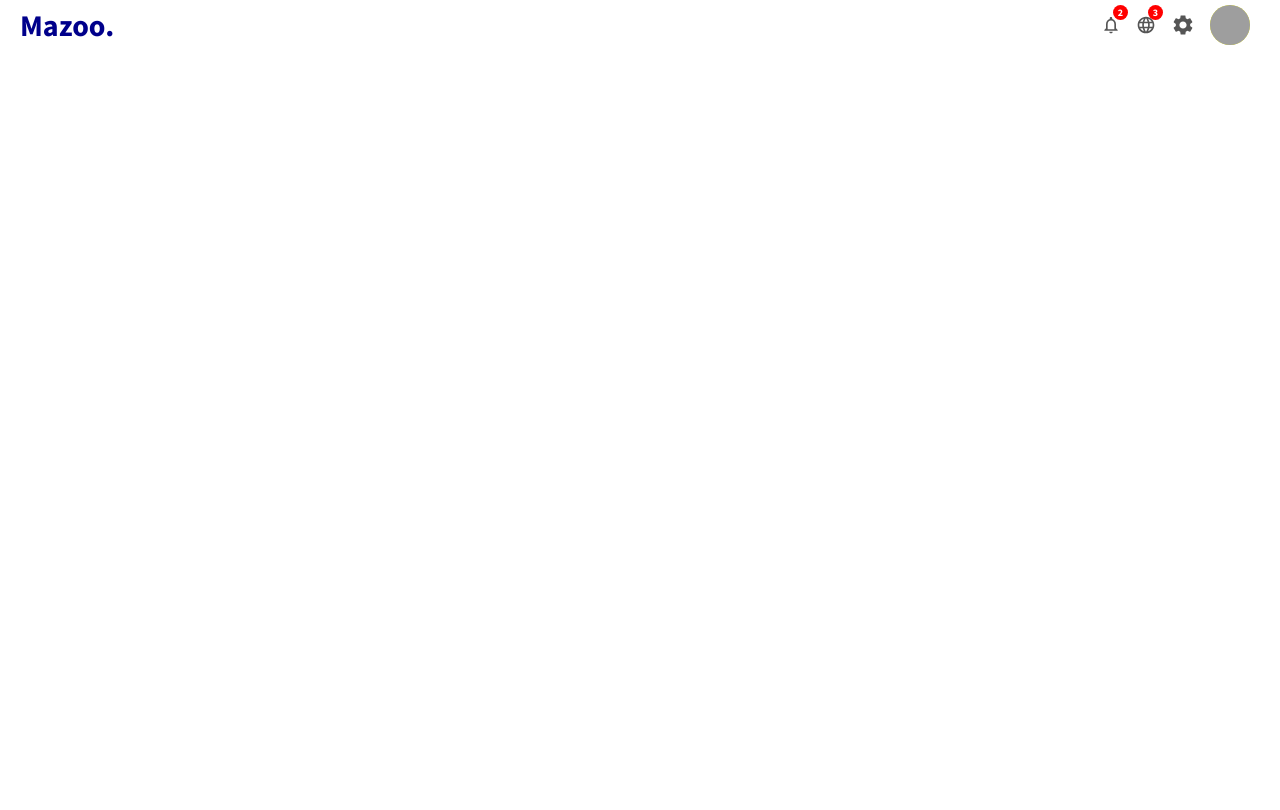
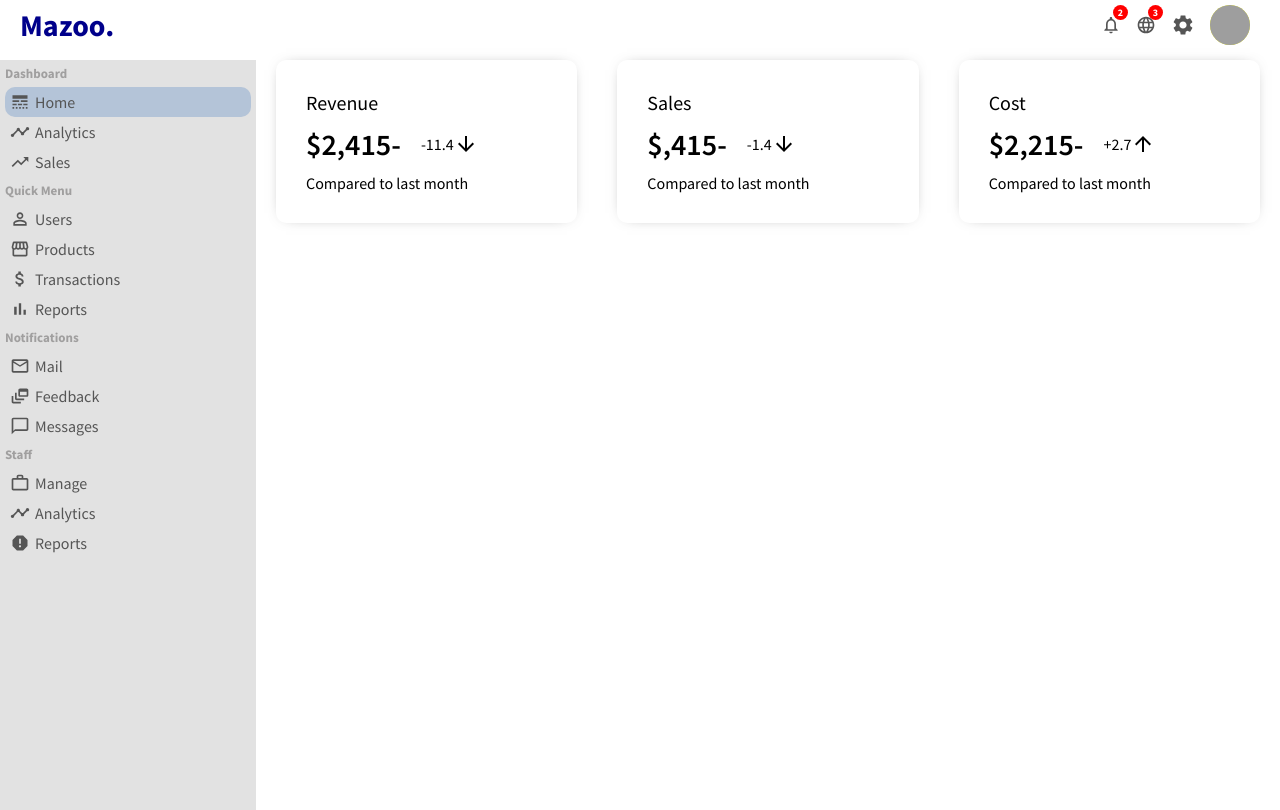
Before and after one commit to marizoo/admin-panel, a React (Create React App) app: page / in a window 1280 px wide. Built offline with nearby package versions, Linux system fonts and the light colour scheme; grey boxes are pictures that could not be loaded.

Commit message:
completed side bar component

```diff
--- a/src/App.jsx
+++ b/src/App.jsx
@@ -1,9 +1,16 @@
+import ContainerMain from "./components/ContainerMain";
+import Sidebar from "./components/Sidebar";
 import Topbar from "./components/Topbar";
+import Home from "./pages/Home";
 
 const App = () => {
   return (
   <div>
     <Topbar />
+    <ContainerMain>
+      <Sidebar />
+      <Home />
+    </ContainerMain>
     </div>
   );
 };
--- /dev/null
+++ b/src/components/ContainerMain.jsx
@@ -0,0 +1,17 @@
+import React from 'react'
+import styled from 'styled-components'
+
+const Cont = styled.div`
+display: flex;
+margin-top: 10px;
+`
+
+const ContainerMain = ({children}) => {
+    return (
+        <Cont>
+            {children}
+        </Cont>
+    )
+}
+
+export default ContainerMain
--- /dev/null
+++ b/src/components/FeaturedInfo.jsx
@@ -0,0 +1,93 @@
+import { ArrowDownward, ArrowUpward } from '@material-ui/icons'
+import React from 'react'
+import styled from 'styled-components'
+
+const Cont = styled.div`
+display: flex;
+align-items: center;
+justify-content: space-between;
+`
+
+const Wrapper = styled.div`
+flex: 1;
+margin: 0 20px;
+padding: 30px;
+border-radius: 10px;
+cursor: pointer;
+box-shadow: 0 0 15px -10px rgba(0, 0, 0, 0.75);
+`
+const Item = styled.div``
+const Title = styled.span`
+font-size: 20px;
+`
+
+const MoneyCont = styled.div`
+margin: 10px 0;
+display: flex;
+align-items: center;
+
+
+`
+
+
+const Money = styled.span`
+font-weight: 600;
+font-size: 30px;
+`
+const Rate = styled.span`
+display: flex;
+align-items: center;
+margin-left: 20px;
+
+&.featuredIcon{
+    font-size: 14px;
+    margin-left: 5px;
+    color: green;
+}
+`
+
+
+const Subtitle = styled.span``
+
+const FeaturedInfo = () => {
+    return (
+        <Cont>
+        <Wrapper>
+            <Item>
+                <Title>Revenue</Title>
+                <MoneyCont>
+                    <Money>$2,415-</Money>
+                    <Rate>-11.4
+                        <ArrowDownward
+                        className="featuredIcon negative"
+                        />
+                        </Rate>
+                </MoneyCont>
+            </Item>
+            <Subtitle>Compared to last month</Subtitle>
+        </Wrapper>
+        <Wrapper>
+            <Item>
+                <Title>Sales</Title>
+                <MoneyCont>
+                    <Money>$,415-</Money>
+                    <Rate>-1.4<ArrowDownward className="featuredIcon negative"/> </Rate>
+                </MoneyCont>
+            </Item>
+            <Subtitle>Compared to last month</Subtitle>
+        </Wrapper>
+        <Wrapper>
+            <Item>
+                <Title>Cost</Title>
+                <MoneyCont>
+                    <Money>$2,215-</Money>
+                    <Rate>+2.7<ArrowUpward className="featuredIcon"/> </Rate>
+                </MoneyCont>
+            </Item>
+            <Subtitle>Compared to last month</Subtitle>
+        </Wrapper>
+        </Cont>
+    )
+}
+
+export default FeaturedInfo
--- /dev/null
+++ b/src/components/Sidebar.jsx
@@ -0,0 +1,141 @@
+import { LineStyle,
+    Timeline,
+    TrendingUp,
+    PermIdentity,
+    Storefront,
+    AttachMoney,
+    BarChart,
+    MailOutline,
+    DynamicFeed,
+    ChatBubbleOutline,
+    WorkOutline,
+    Report, } from '@material-ui/icons'
+import React from 'react'
+import styled from 'styled-components'
+
+const Cont = styled.div`
+flex: 1;
+height: calc(100vh - 50px);
+position: sticky;
+top: 50;
+background-color: #e2e2e2;
+`
+
+const Wrapper = styled.div`
+display: flex;
+flex-direction: column;
+padding: 5px;
+color: #555;
+`
+const Menu = styled.div`
+margin-bottom: 5px;
+`
+
+
+const Title = styled.h3`
+font-size: 13px;
+color: #a09f9f;
+margin-bottom: 5px;
+`
+
+
+const List = styled.ul`
+list-style: none;
+
+`
+const ListItem = styled.li`
+padding: 5px;
+cursor: pointer;
+display: flex;
+border-radius: 10px;
+
+&.active,
+&:hover {
+background-color: #b4c4d8;
+}
+
+`
+
+
+const Sidebar = () => {
+    return (
+        <Cont>
+            <Wrapper>
+                <Menu>
+                    <Title>Dashboard</Title>
+                    <List>
+                        <ListItem className="active">
+                            <LineStyle style={{'marginRight':"5px", 'fontSize':"20px"}}/>
+                            Home
+                        </ListItem>
+                        <ListItem>
+                            <Timeline style={{'marginRight':"5px", 'fontSize':"20px"}}/>
+                            Analytics
+                        </ListItem>
+                        <ListItem>
+                            <TrendingUp style={{'marginRight':"5px", 'fontSize':"20px"}}/>
+                            Sales
+                        </ListItem>
+                    </List>
+                </Menu>
+                <Menu>
+                    <Title>Quick Menu</Title>
+                    <List>
+                        <ListItem >
+                            <PermIdentity style={{'marginRight':"5px", 'fontSize':"20px"}}/>
+                            Users
+                        </ListItem>
+                        <ListItem>
+                            <Storefront style={{'marginRight':"5px", 'fontSize':"20px"}}/>
+                            Products
+                        </ListItem>
+                        <ListItem>
+                            <AttachMoney style={{'marginRight':"5px", 'fontSize':"20px"}}/>
+                            Transactions
+                        </ListItem>
+                        <ListItem>
+                            <BarChart style={{'marginRight':"5px", 'fontSize':"20px"}}/>
+                            Reports
+                        </ListItem>
+                    </List>
+                </Menu>
+                <Menu>
+                    <Title>Notifications</Title>
+                    <List>
+                        <ListItem >
+                            <MailOutline style={{'marginRight':"5px", 'fontSize':"20px"}}/>
+                            Mail
+                        </ListItem>
+                        <ListItem>
+                            <DynamicFeed style={{'marginRight':"5px", 'fontSize':"20px"}}/>
+                            Feedback
+                        </ListItem>
+                        <ListItem>
+                            <ChatBubbleOutline style={{'marginRight':"5px", 'fontSize':"20px"}}/>
+                            Messages
+                        </ListItem>
+                    </List>
+                </Menu>
+                <Menu>
+                    <Title>Staff</Title>
+                    <List>
+                        <ListItem >
+                            <WorkOutline style={{'marginRight':"5px", 'fontSize':"20px"}}/>
+                            Manage
+                        </ListItem>
+                        <ListItem>
+                            <Timeline style={{'marginRight':"5px", 'fontSize':"20px"}}/>
+                            Analytics
+                        </ListItem>
+                        <ListItem>
+                            <Report style={{'marginRight':"5px", 'fontSize':"20px"}}/>
+                            Reports
+                        </ListItem>
+                    </List>
+                </Menu>
+            </Wrapper>
+        </Cont>
+    )
+}
+
+export default Sidebar
--- a/src/components/Topbar.jsx
+++ b/src/components/Topbar.jsx
@@ -7,6 +7,7 @@ width: 100vw;
 height: 50px;
 position: sticky;
 top: 0;
+z-index: 99;
 `
 const Wrapper = styled.div`
 height: 100%;
--- /dev/null
+++ b/src/pages/Home.jsx
@@ -0,0 +1,17 @@
+import React from 'react'
+import styled from 'styled-components'
+import FeaturedInfo from '../components/FeaturedInfo'
+
+const Cont = styled.div`
+flex: 4;
+`
+
+const Home = () => {
+    return (
+        <Cont>
+           <FeaturedInfo />
+        </Cont>
+    )
+}
+
+export default Home
```
